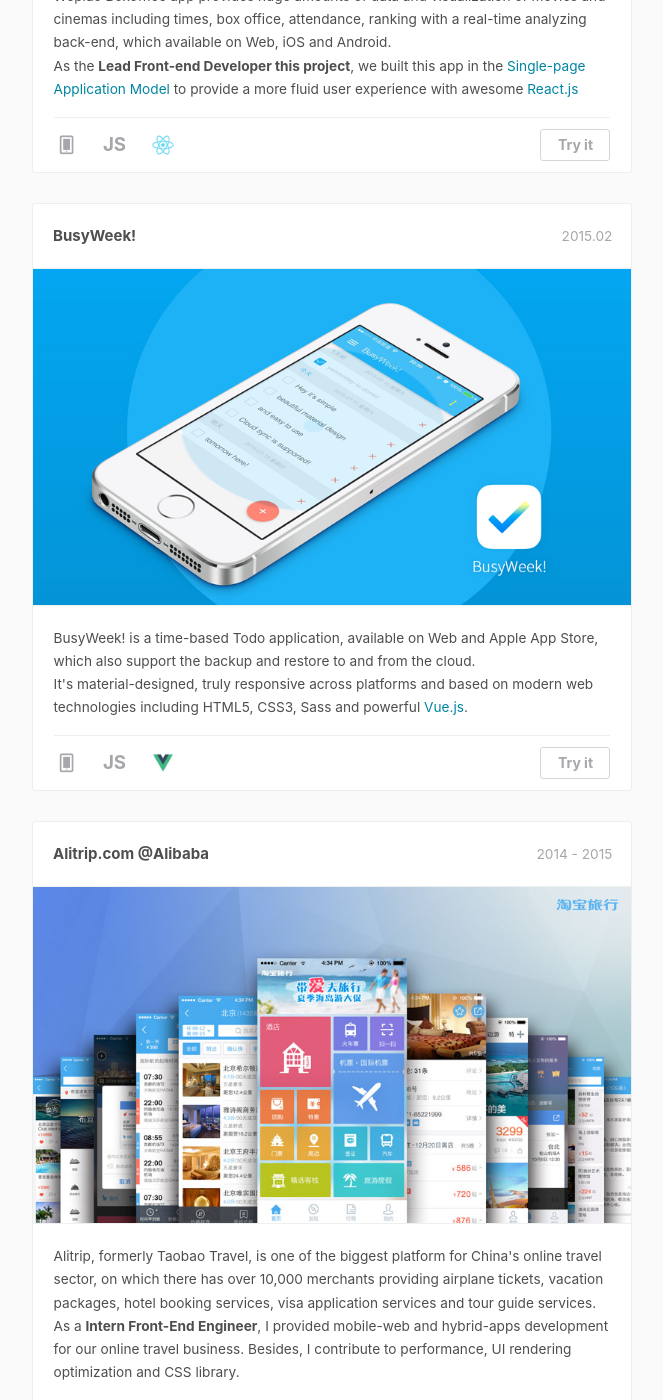
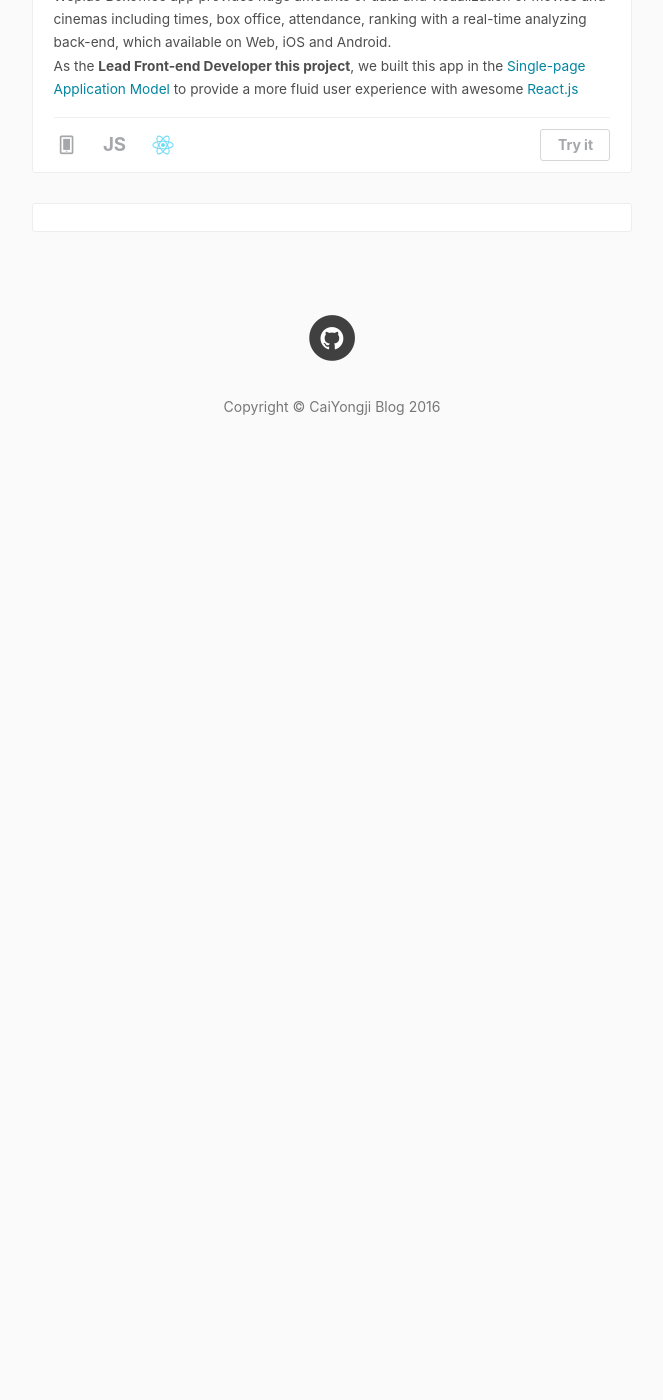
Before and after one commit to caiyongji/caiyongji.github.io, a Jekyll site: the page built from portfolio/index.html, in a window 1280 px wide and 1400 px high, scrolled down 939 px. Shown: the whole window, without its empty margins (308-971 px from the left). Built offline with Jekyll 4.4.1, drawn with Linux system fonts in a browser that asks for light colours; nearby versions of some CDN libraries; comment, search, counter and statistics services are not loaded; after the commit the page ends 1447 px from its top, so only the background shows below that; some of the changed text lies outside the part shown.

Commit message:
portfolio

```diff
--- a/portfolio/index.html
+++ b/portfolio/index.html
@@ -17,9 +17,8 @@
 		<div class="container" style="margin:0;padding:0;width:100%;">
 			<header>
 				<img width="190" height="190" src="images/hux_avatar.png">
-				<h1>Hux</h1>
-				<p>A student major in Web & Mobile,<br>
-					focus on UI Development, UX Design and Motion Graphic.</p>
+				<h1>CaiYongji</h1>
+				<p>Dont make ur pround leave u all alone.</p>e
 			</header>
 			<div class="main">
 				<ul class="cbp_tmtimeline">
@@ -41,143 +40,7 @@
 							</ul>
 						</div>
 					</li>
-					<li>
-						<div class="cbp_tmlabel">
-							<h2 id="busyweek">BusyWeek!</h2>
-							<time>2015.02</time>
-							<img src="images/work-busyweek.jpg">
-							<ul>
-								<li>
-									BusyWeek! is a time-based Todo application, available on Web and Apple App Store, which also support the backup and restore to and from the cloud.<br>
-									It's material-designed, truly responsive across platforms and based on modern web technologies including HTML5, CSS3, Sass and powerful <a href="http://vuejs.org">Vue.js</a>.
-								</li>
-								<li class="skill">
-									<span class="cbp_tmicon-phone"></span>
-									<span><b>JS</b></span>
-									<span class="i-vue"></span>
-									<span class="link"><a target="_blank" href="http://huangxuan.me/BusyWeek/dist/">Try it</a></span>
-								</li>
-							</ul>
-						</div>
-					</li>
-					<li>
-						<div class="cbp_tmlabel">
-							<h2>Alitrip.com @Alibaba</h2>
-							<time>2014 - 2015</time>
-							<img src="images/intern-alitrip.jpg">
-							<ul>
-								<li>
-									Alitrip, formerly Taobao Travel, is one of the biggest platform for China's online travel sector, on which there has over 10,000 merchants providing airplane tickets, vacation packages, hotel booking services, visa application services and tour guide services.<br>
-									As a <b>Intern Front-End Engineer</b>, I provided mobile-web and hybrid-apps development for our online travel business. Besides, I  contribute to performance, UI rendering optimization and CSS library.
-								</li>
-								<li class="skill">
-									<span class="cbp_tmicon-phone"></span>
-									<span><b>JS</b></span>
-									<a href="https://github.com/kissyteam/kissy"><span class="i-kissy"></span></a>
-									<span class="link"><a target="_blank" href="http://alitrip.com">alitrip.com</a></span>
-								</li>
-							</ul>
-						</div>
-					</li>
-					<!--<li>
-						<div class="cbp_tmlabel">
-							<h2>SENOVA WebApp</h2>
-							<img src="images/senova.jpg">
-							<ul>
-								<li>《多媒体交互设计一》结课作业，以北汽“绅宝”为目标品牌，iPad 为主要平台进行的 App 设计，旨在用一种可交互的方式介绍“绅宝”车型。完全采用 Html5 技术开发，可添加至主屏幕离线运行。着力于触控交互体验的优化与优雅的动画设计。</li>
-								<li>Responsible : Front-End，Interaction，Product</li>
-								<li>Partner : ZOE-张瑜</li>
-								<li class="skill">
-									<span class="cbp_tmicon-html"></span>
-									<span class="fa fa-css3"></span>
-									<span><b>JS</b></span>
-									<span class="link"><a target="_blank" href="http://huangxuan.me/senova/">Link</a></span>
-								</li>
-							</ul>
-						</div>
-					</li>-->
-					<li>
-						<div class="cbp_tmlabel">
-							<h2 id="hslider">jQuery.HSlider</h2>
-							<time>2013.10</time>
-							<img src="images/work-hslider.jpg">
-							<ul>
-								<li>
-									HSlider, a full-page scrolling, touch-friendly jQuery slider plugin for mobile and modern desktop browser only. All its animations are powered by CSS3 with GPU acceleration and URL sharing with hash is supported.
-								</li>
-								<li class="skill">
-									<span class="fa fa-css3"></span>
-									<span><b>JS</b></span>
-									<span class="i-jquery"></span>
-									<span class="link"><a target="_blank" href="http://www.tudou.com/programs/view/Xa-pGW55N4g/">Github</a></span>
-								</li>
-							</ul>
-						</div>
-					</li>
-					<li>
-						<div class="cbp_tmlabel">
-							<h2>《真相不止一个》</h2>
-							<time>2013.10</time>
-							<img src="images/work-truth.jpg">
-							<ul>
-								<li>Motion Graphic Design, powered by Adobe After Effect and cooperate with amazing artist <a href="https://www.behance.net/psychofish">@Psycho_fish</a></li>
-								<li class="skill">
-									<span><b>Ae</b></span>
-									<span class="cbp_tmicon-video"></span>
-									<span class="link"><a target="_blank" href="http://www.tudou.com/programs/view/Xa-pGW55N4g/">View</a></span>
-								</li>
-							</ul>
-						</div>
-					</li>
-					<li>
-						<div class="cbp_tmlabel">
-							<h2>Intern @LxU Studio</h2>
-							<time>2013.06 - 08</time>
-							<img src="images/intern-lxu.jpg">
-							<ul>
-								<li>
-									As a <b>Intern Motion Graphic Designer</b>, I participated in several creative advertising virus videos for our clients including Baidu and Continental.
-								</li>
-								<li class="skill">
-									<span><b>Ae</b></span>
-									<span class="cbp_tmicon-video"></span>
-									<span class="link"><a target="_blank" href="http://weibo.com/lxustudio">@LxU</a></span>
-								</li>
-							</ul>
-						</div>
-					</li>
-					<li>
-						<div class="cbp_tmlabel">
-							<h2>Puzzled Hybrid</h2>
-							<time>2013.06</time>
-							<img src="images/work-puzzle.png">
-							<ul>
-								<li> This font is parts of the course work of <b>Design Basis</b>, which mix Serif fonts, Sans-serif fonts and...zebra-stripe! Why I design it like that is still a puzzle to me, and the intro video is available below.
-								<li class="skill">
-									<span class="cbp_tmicon-font"></span>
-									<span><b>Ps</b></span>
-									<span><b>Ae</b></span>
-									<span class="link"><a target="_blank" href="http://www.tudou.com/programs/view/DtG8SaFAoXU/">View</a></span>
-								</li>
-							</ul>
-						</div>
-					</li>
-					<li>
-						<div class="cbp_tmlabel">
-							<h2>Home - UI Design</h2>
-							<time>2012.11</time>
-							<img src="images/work-uihome.jpg">
-							<ul>
-								<li>
-									Participated in the students team with Huang Yi and Nie Ruijie as the UI Motion Designer. Won the first prize in 7th national IT application competition
-								</li>
-								<li class="skill">
-									<span><b>Fl</b></span>
-									<span class="link"><a target="_blank" href="http://animation.cuc.edu.cn/2c90943227f186ba0127f18a7ff10009/view/394">News</a></span>
-								</li>
-							</ul>
-						</div>
-					</li>
+
 					{% if site.duoshuo_username %}
 					<li>
 						<div class="cbp_tmlabel">
```
Also changed, not shown: other parts of portfolio/index.html (+2 -2 lines).
